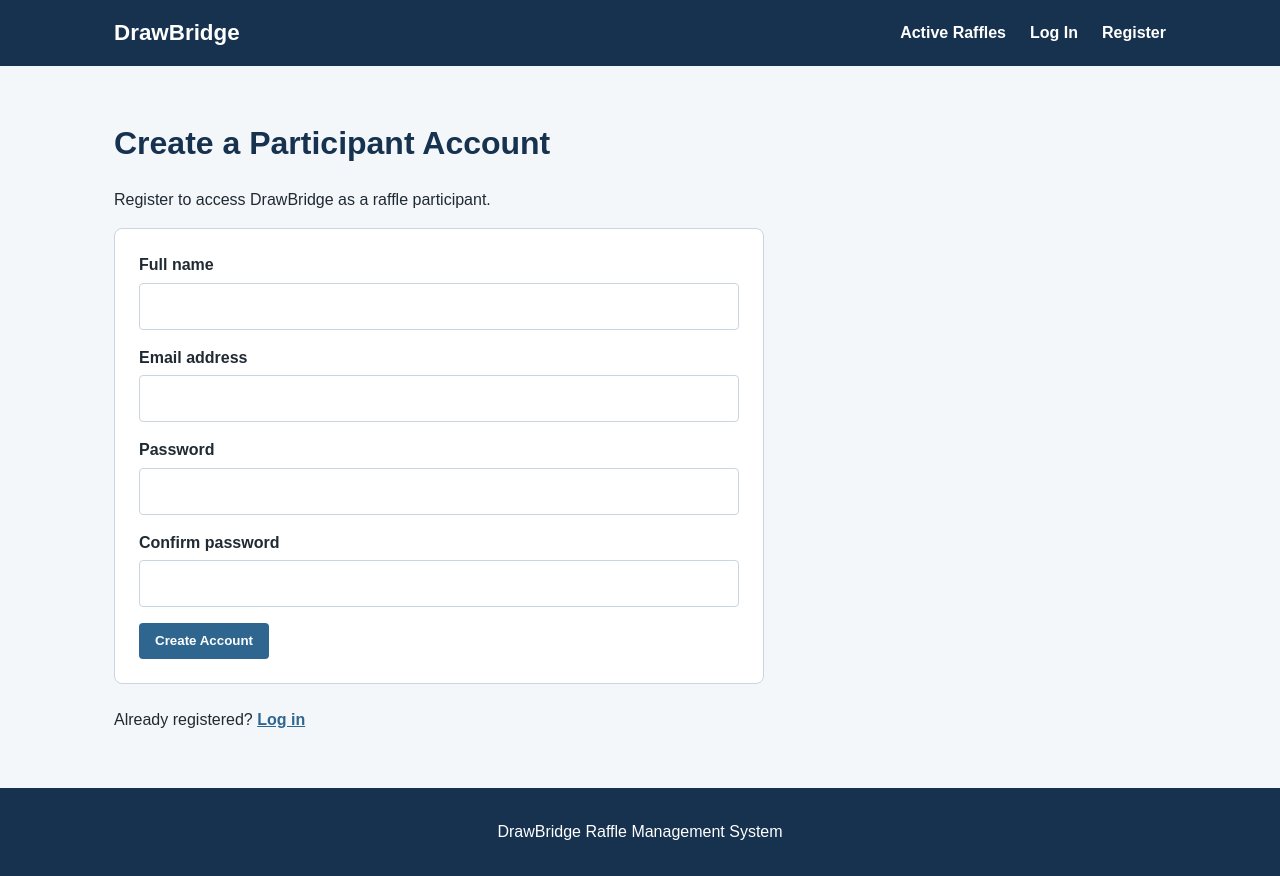
After one commit to pedgecombe/DrawBridge, a Flask app: page /register in a window 1280 px wide. The commit adds this page. Run offline with Flask 3, Linux system fonts and the light colour scheme.

Commit message:
Add account registration and login sessions

```diff
--- a/app.py
+++ b/app.py
@@ -12,14 +12,109 @@ from flask import Flask, redirect, render_template, request, url_for
 
 from models import Participant, Raffle, Ticket, TicketOrder, Winner, db
 
+import os
 import random
+from datetime import datetime
+
+from flask import Flask, redirect, render_template, request, url_for
+from flask_login import LoginManager, current_user, login_required, login_user, logout_user
+
+from models import Participant, Raffle, Ticket, TicketOrder, User, Winner, db
 
 app = Flask(__name__)
+
+app.config["SECRET_KEY"] = os.environ.get(
+    "DRAWBRIDGE_SECRET_KEY",
+    "drawbridge-local-development-key",
+)
 
 app.config["SQLALCHEMY_DATABASE_URI"] = "sqlite:///drawbridge.db"
 app.config["SQLALCHEMY_TRACK_MODIFICATIONS"] = False
 
 db.init_app(app)
+
+login_manager = LoginManager()
+login_manager.login_view = "login"
+login_manager.init_app(app)
+
+
+@login_manager.user_loader
+def load_user(user_id):
+    """Load the authenticated user from the session identifier."""
+    return db.session.get(User, int(user_id))
+
+@app.route("/register", methods=["GET", "POST"])
+def register():
+    """Create a participant account and begin an authenticated session."""
+    if current_user.is_authenticated:
+        return redirect(url_for("home"))
+
+    error = None
+
+    if request.method == "POST":
+        name = request.form.get("name", "").strip()
+        email = request.form.get("email", "").strip().lower()
+        password = request.form.get("password", "")
+        confirm_password = request.form.get("confirm_password", "")
+
+        if not name or not email or not password:
+            error = "Name, email, and password are required."
+        elif len(password) < 8:
+            error = "Password must contain at least eight characters."
+        elif password != confirm_password:
+            error = "The password confirmation does not match."
+        elif User.query.filter_by(email=email).first() is not None:
+            error = "An account with that email already exists."
+        else:
+            user = User(
+                name=name,
+                email=email,
+                role="participant",
+            )
+            user.set_password(password)
+
+            db.session.add(user)
+            db.session.commit()
+            login_user(user)
+
+            return redirect(url_for("home"))
+
+    return render_template("register.html", error=error)
+
+
+@app.route("/login", methods=["GET", "POST"])
+def login():
+    """Authenticate an existing participant or organizer."""
+    if current_user.is_authenticated:
+        if current_user.is_organizer:
+            return redirect(url_for("organizer_dashboard"))
+        return redirect(url_for("home"))
+
+    error = None
+
+    if request.method == "POST":
+        email = request.form.get("email", "").strip().lower()
+        password = request.form.get("password", "")
+        user = User.query.filter_by(email=email).first()
+
+        if user is None or not user.check_password(password):
+            error = "Invalid email or password."
+        else:
+            login_user(user)
+
+            if user.is_organizer:
+                return redirect(url_for("organizer_dashboard"))
+            return redirect(url_for("home"))
+
+    return render_template("login.html", error=error)
+
+
+@app.route("/logout", methods=["POST"])
+@login_required
+def logout():
+    """End the current authenticated session."""
+    logout_user()
+    return redirect(url_for("home"))
 
 
 @app.route("/")
--- a/static/style.css
+++ b/static/style.css
@@ -173,6 +173,29 @@ footer {
     text-align: center;
 }
 
+nav span {
+    color: var(--white);
+}
+
+nav form {
+    width: auto;
+    max-width: none;
+    margin: 0;
+    padding: 0;
+    border: 0;
+    background: transparent;
+}
+
+nav form button {
+    padding: 0;
+    background: transparent;
+}
+
+nav form button:hover {
+    background: transparent;
+    text-decoration: underline;
+}
+
 @media (max-width: 700px) {
     nav {
         flex-wrap: wrap;
--- a/templates/base.html
+++ b/templates/base.html
@@ -12,9 +12,25 @@
 <body>
     <header>
         <nav>
-            <a href="/">DrawBridge</a>
-            <a href="/">Active Raffles</a>
-            <a href="/organizer">Organizer</a>
+            <a href="{{ url_for('home') }}">DrawBridge</a>
+            <a href="{{ url_for('home') }}">Active Raffles</a>
+
+            {% if current_user.is_authenticated %}
+                <span>Signed in as {{ current_user.name }}</span>
+
+                {% if current_user.is_organizer %}
+                    <a href="{{ url_for('organizer_dashboard') }}">
+                        Organizer
+                    </a>
+                {% endif %}
+
+                <form method="post" action="{{ url_for('logout') }}">
+                    <button type="submit">Log Out</button>
+                </form>
+            {% else %}
+                <a href="{{ url_for('login') }}">Log In</a>
+                <a href="{{ url_for('register') }}">Register</a>
+            {% endif %}
         </nav>
     </header>
 
--- /dev/null
+++ b/templates/register.html
@@ -0,0 +1,67 @@
+{% extends "base.html" %}
+
+{% block title %}Register | DrawBridge{% endblock %}
+
+{% block content %}
+    <h1>Create a Participant Account</h1>
+    <p>Register to access DrawBridge as a raffle participant.</p>
+
+    {% if error %}
+        <p role="alert">{{ error }}</p>
+    {% endif %}
+
+    <form method="post">
+        <div>
+            <label for="name">Full name</label>
+            <input
+                type="text"
+                id="name"
+                name="name"
+                required
+                autocomplete="name"
+            >
+        </div>
+
+        <div>
+            <label for="email">Email address</label>
+            <input
+                type="email"
+                id="email"
+                name="email"
+                required
+                autocomplete="email"
+            >
+        </div>
+
+        <div>
+            <label for="password">Password</label>
+            <input
+                type="password"
+                id="password"
+                name="password"
+                minlength="8"
+                required
+                autocomplete="new-password"
+            >
+        </div>
+
+        <div>
+            <label for="confirm_password">Confirm password</label>
+            <input
+                type="password"
+                id="confirm_password"
+                name="confirm_password"
+                minlength="8"
+                required
+                autocomplete="new-password"
+            >
+        </div>
+
+        <button type="submit">Create Account</button>
+    </form>
+
+    <p>
+        Already registered?
+        <a href="{{ url_for('login') }}">Log in</a>
+    </p>
+{% endblock %}
```
Also changed, not shown: templates/login.html (added, +43 -0 lines), tests/test_app.py (+124 -0 lines), models.py (line endings or trailing spaces).
